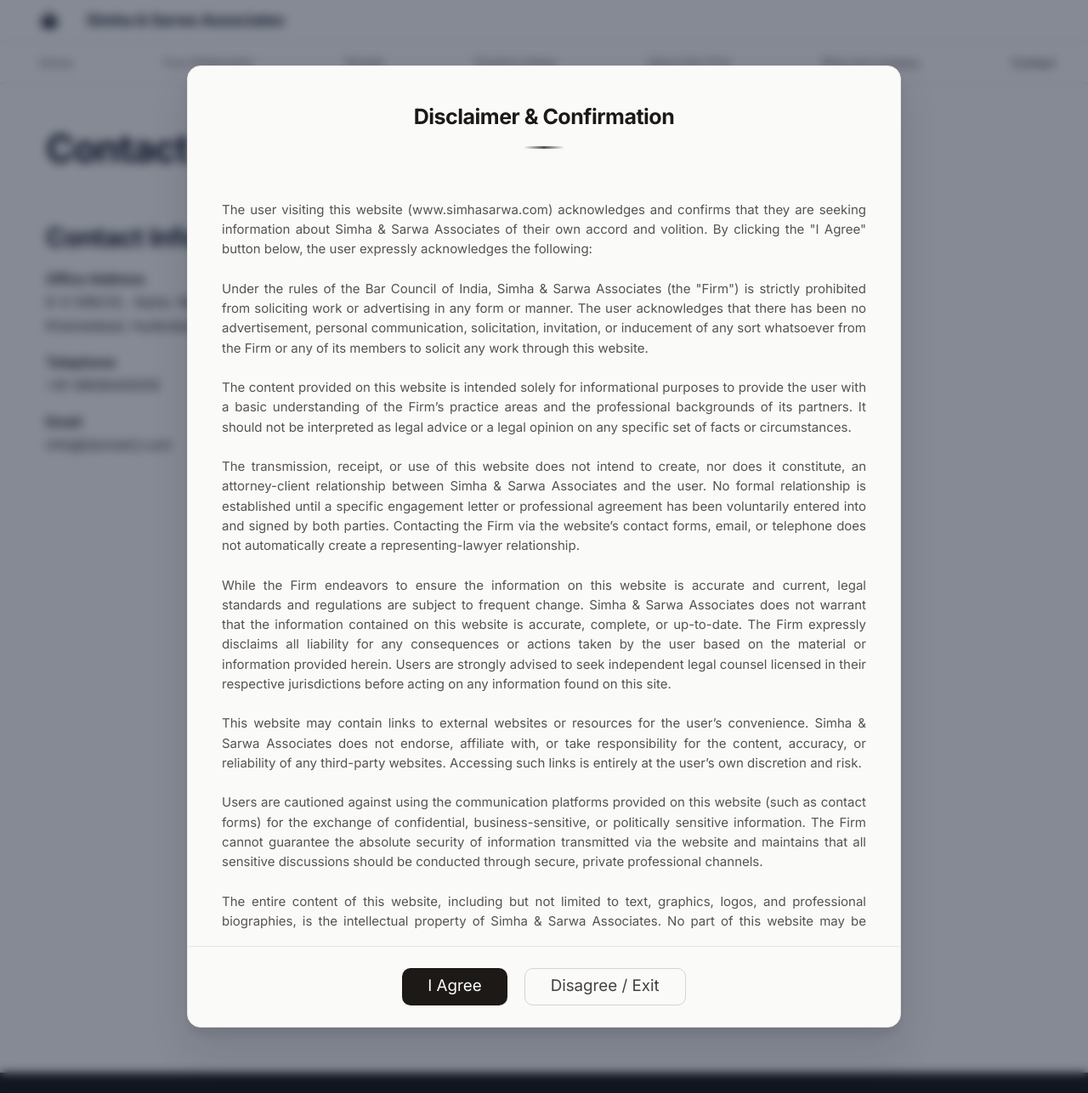
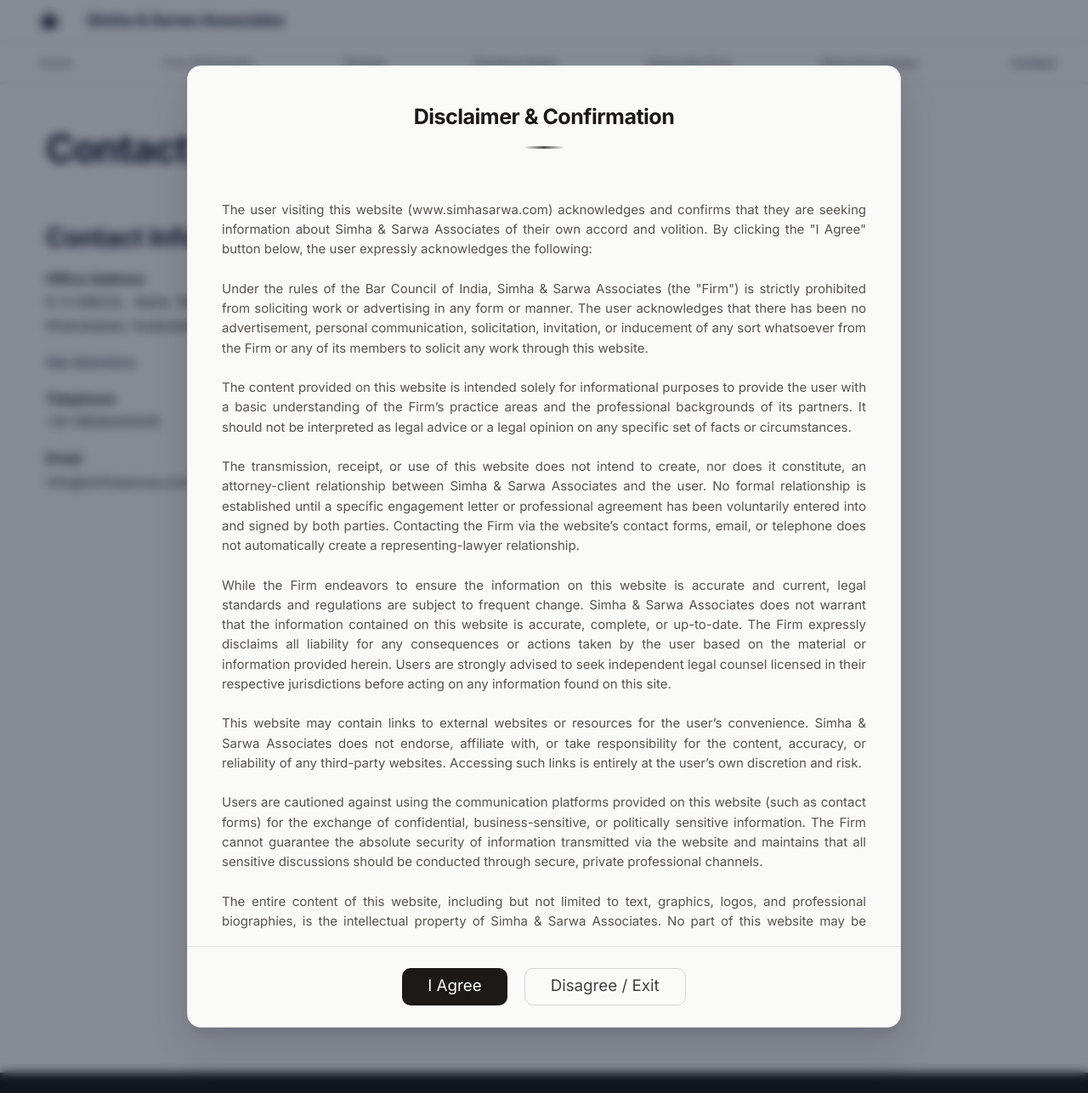
Before and after one commit to akhildp/simha-sarva, an MkDocs documentation site: the page built from docs/contact.md, in a window 1280 px wide. Shown: the whole page at 85% size. Built offline with MkDocs 1.6.1 and Material for MkDocs 9.7.7, drawn with Linux system fonts in a browser that asks for light colours.

Commit message:
Update blog and contact pages with new content and links; correct navigation label in mkdocs.yml

```diff
--- a/docs/contact.md
+++ b/docs/contact.md
@@ -6,8 +6,10 @@
 Venkata Ramana Colony-Khairatabad,
 Hyderabad-500004, Telangana
 
+[Get directions](https://www.google.com/maps/search/?api=1&query=6-3-596%2F33+Alpha+Residency+Venkatarama+Colony+Hyderabad+500004)
+
 **Telephone**
 +91-9908445005
 
 **Email**
-info@[domain].com
+info@simhasarwa.com
--- a/mkdocs.yml
+++ b/mkdocs.yml
@@ -20,7 +20,7 @@
 
 nav:
   - Home: index.md
-  - Firm Philpsophy: philosophy.md
+  - Firm Philosophy: philosophy.md
   - People: people.md
   - Practice Areas: practice-areas.md
   - About the Firm: about.md
```
Also changed, not shown: docs/blog.md (+4 -0 lines), docs/index.md (+4 -0 lines).
